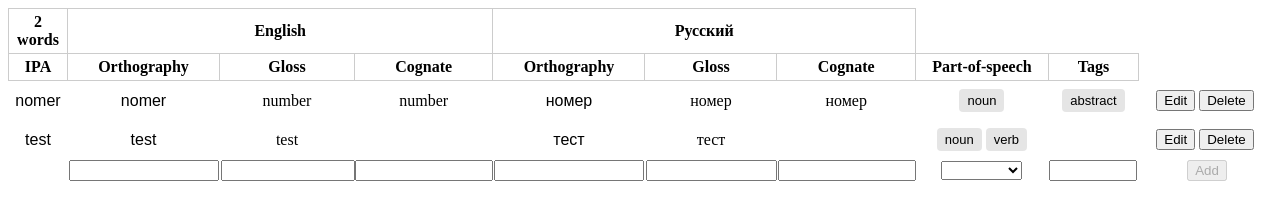
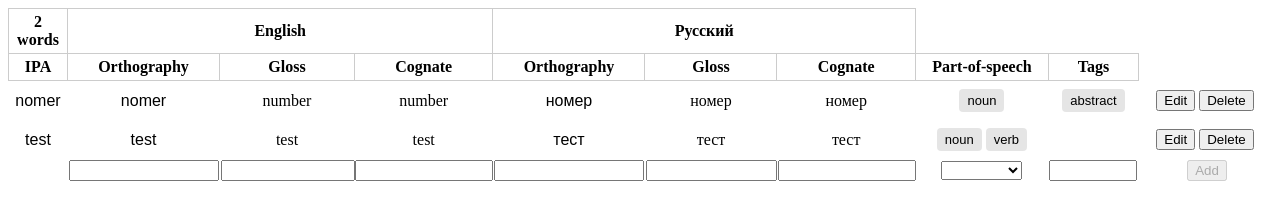
Before and after one commit to peterolson/russkglish, a SvelteKit app: page /lexicon in a window 1280 px wide. Shown: the top 210 px of the page. Built offline with nearby package versions, Linux system fonts and the light colour scheme.

Commit message:
default cognate

```diff
--- a/src/routes/lexicon/LexiconRow.svelte
+++ b/src/routes/lexicon/LexiconRow.svelte
@@ -31,10 +31,10 @@
 		<td class="sans">{entry.ipa}</td>
 		<td class="sans">{entry.en}</td>
 		<td>{entry.enGloss}</td>
-		<td>{entry.enCognate}</td>
+		<td>{entry.enCognate || entry.enGloss}</td>
 		<td class="sans">{entry.ru}</td>
 		<td>{entry.ruGloss}</td>
-		<td>{entry.ruCognate}</td>
+		<td>{entry.ruCognate || entry.ruGloss}</td>
 		<td class="wide"><Chips value={entry.pos} /></td>
 		<td><Chips value={entry.tags} /></td>
 		<td class="wide">
```
